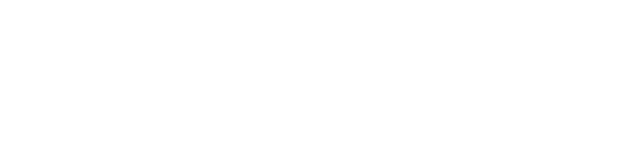
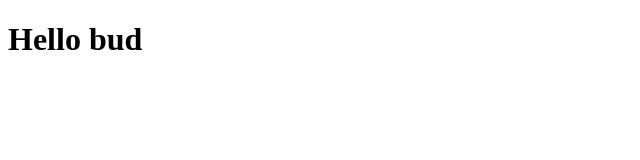
Before and after one commit to yolololobackup-cloud/Jimenez_GitAct, a plain HTML site: page index.html in a window 1280 px wide. Shown: the whole page, without its empty margins (0-640 px from the left). Drawn offline with Linux system fonts and the light colour scheme.

Commit message:
Second Upload

```diff
--- a/index.html
+++ b/index.html
@@ -6,6 +6,6 @@
     <title>Document</title>
 </head>
 <body>
-
+    <h1>Hello bud</h1>
 </body>
 </html>
```
